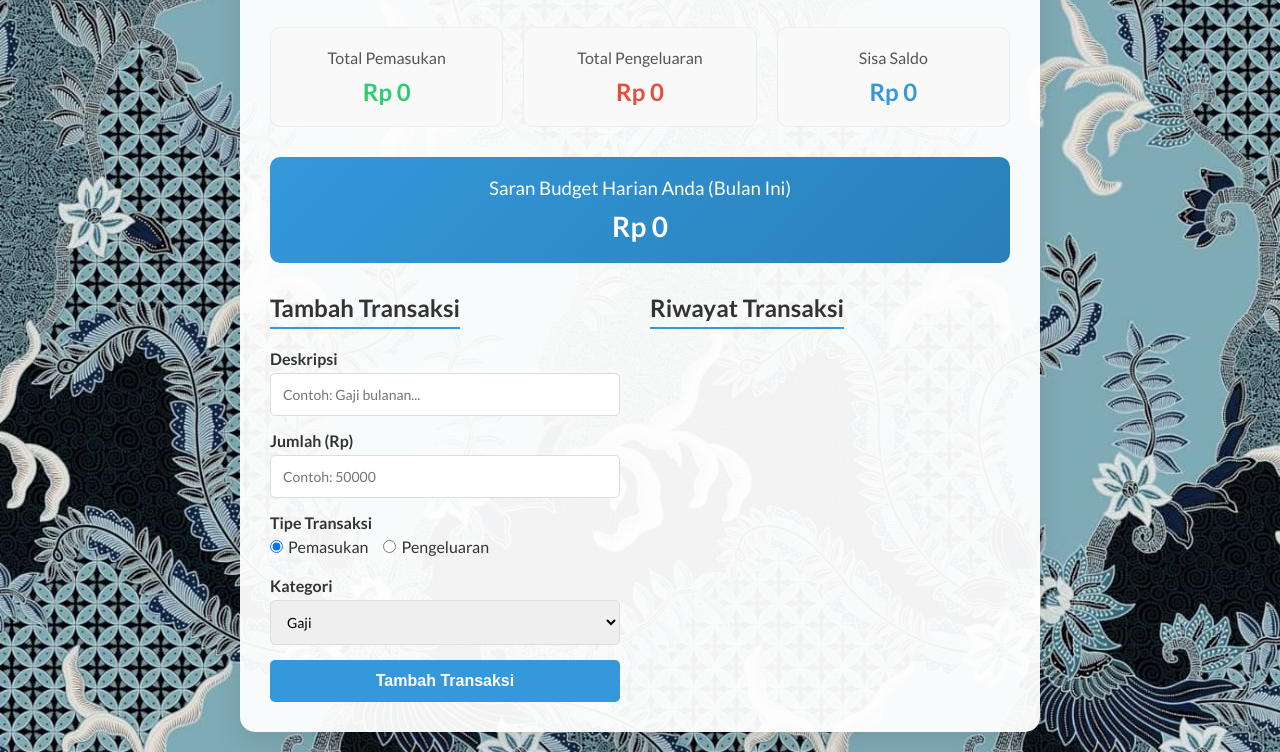
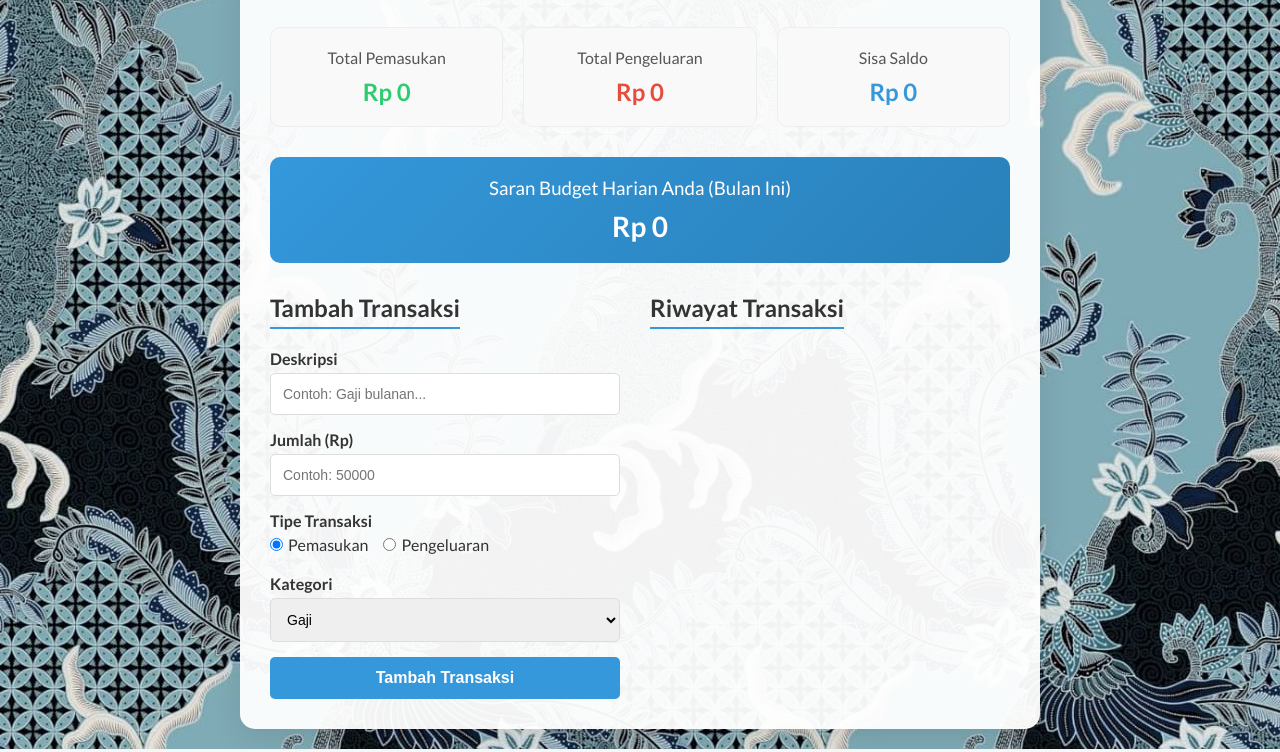
Before and after one commit to alfianwidyatama6-debug/proyek-manajer-keuangan, a plain HTML site: page index.html in a window 1280 px wide. Shown: the part 122-874 px from the top of the page. Drawn offline with Linux system fonts and the light colour scheme.

Commit message:
Update style.css

```diff
--- a/style.css
+++ b/style.css
@@ -162,7 +162,7 @@ h2 {
     padding: 12px;
     border: 1px solid #ddd;
     border-radius: 5px;
-    font-family: 'Lato', sans-serif;
+    font-family: 'times-new-roman', sans-serif;
     font-size: 14px;
 }
 
```
